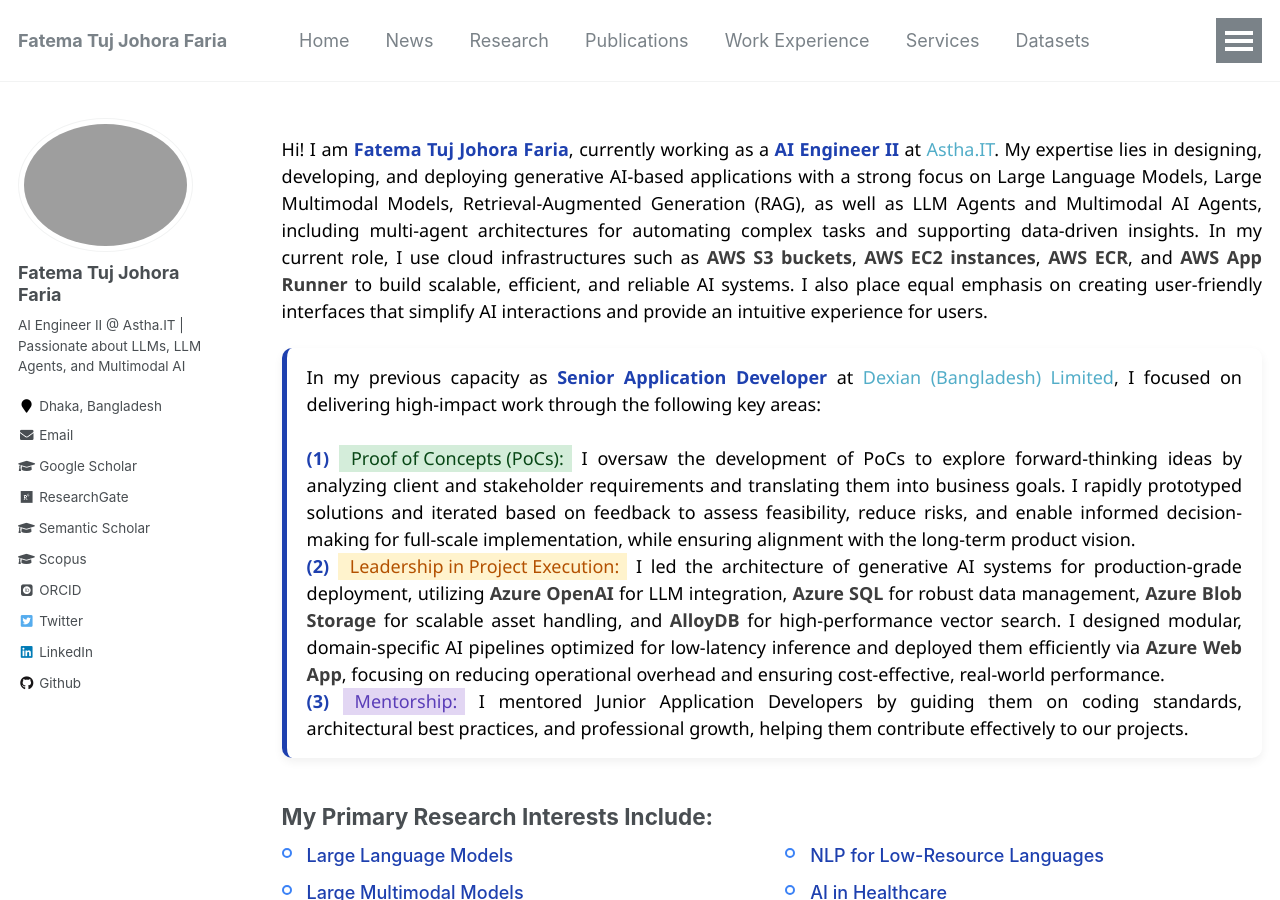
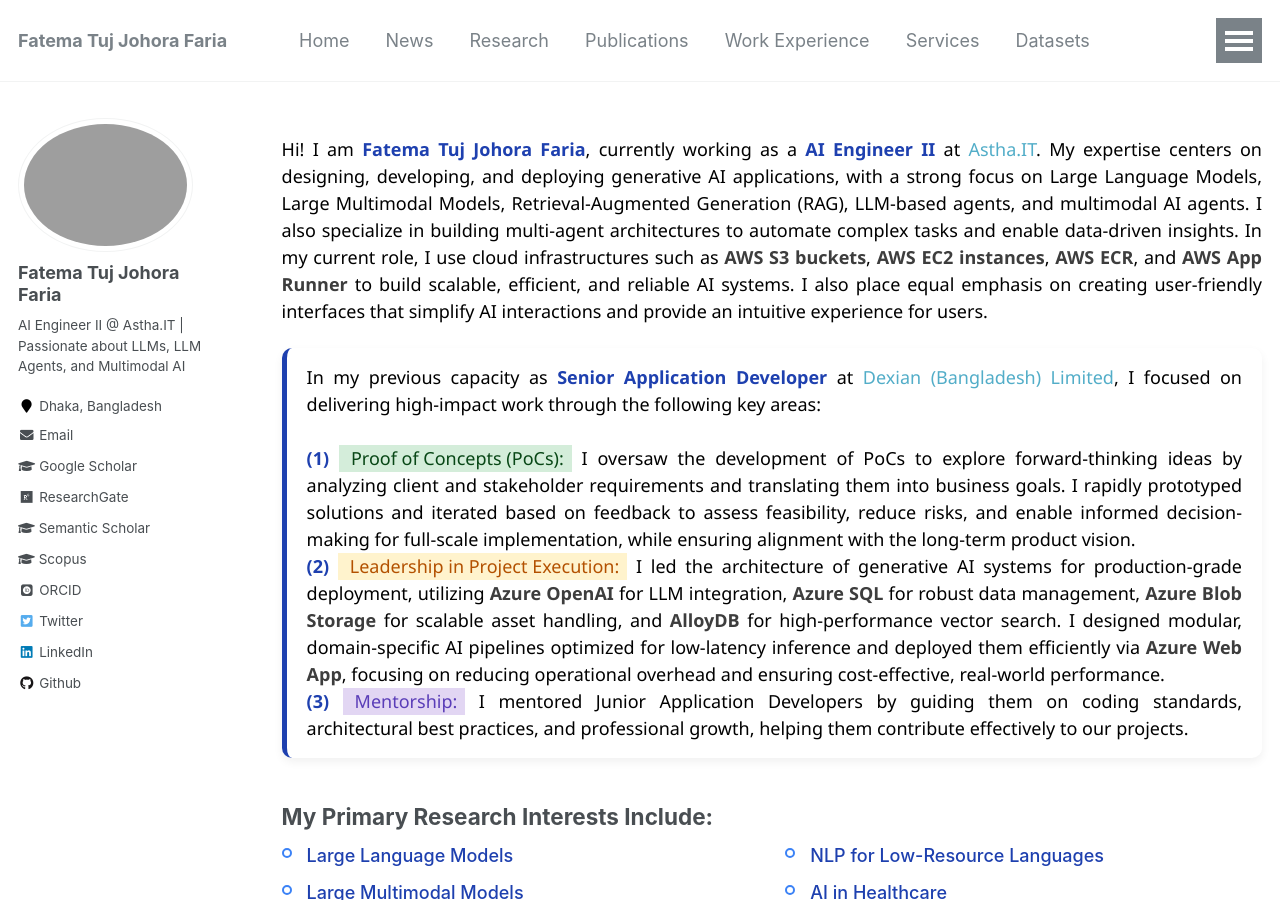
Before and after one commit to fatemafaria142/fatemafaria142.github.io, a Jekyll site: the page built from _pages/about.md, in a window 1280 px wide and 900 px high. Built offline with Jekyll 4.4.1, drawn with Linux system fonts in a browser that asks for light colours; some web fonts are replaced.

Commit message:
Update About

```diff
--- a/_pages/about.md
+++ b/_pages/about.md
@@ -112,7 +112,7 @@
   Hi! I am <strong style="color:#1e40af;">Fatema Tuj Johora Faria</strong>, currently working as a
   <strong style="color:#1e40af;">AI Engineer II</strong> at
   <a href="https://www.linkedin.com/company/asthait/">Astha.IT</a>.
-My expertise lies in designing, developing, and deploying generative AI-based applications with a strong focus on Large Language Models, Large Multimodal Models, Retrieval-Augmented Generation (RAG), as well as LLM Agents and Multimodal AI Agents, including multi-agent architectures for automating complex tasks and supporting data-driven insights. In my current role, I use cloud infrastructures such as <span style="font-weight:bold; color:#3d3d3d;">AWS S3 buckets</span>, <span style="font-weight:bold; color:#3d3d3d;">AWS EC2 instances</span>, <span style="font-weight:bold; color:#3d3d3d;">AWS ECR</span>, and <span style="font-weight:bold; color:#3d3d3d;">AWS App Runner</span> to build scalable, efficient, and reliable AI systems. I also place equal emphasis on creating user-friendly interfaces that simplify AI interactions and provide an intuitive experience for users.
+My expertise centers on designing, developing, and deploying generative AI applications, with a strong focus on Large Language Models, Large Multimodal Models, Retrieval-Augmented Generation (RAG), LLM-based agents, and multimodal AI agents. I also specialize in building multi-agent architectures to automate complex tasks and enable data-driven insights. In my current role, I use cloud infrastructures such as <span style="font-weight:bold; color:#3d3d3d;">AWS S3 buckets</span>, <span style="font-weight:bold; color:#3d3d3d;">AWS EC2 instances</span>, <span style="font-weight:bold; color:#3d3d3d;">AWS ECR</span>, and <span style="font-weight:bold; color:#3d3d3d;">AWS App Runner</span> to build scalable, efficient, and reliable AI systems. I also place equal emphasis on creating user-friendly interfaces that simplify AI interactions and provide an intuitive experience for users.
 </p>
 
 <div class="info-wrapper">
```
